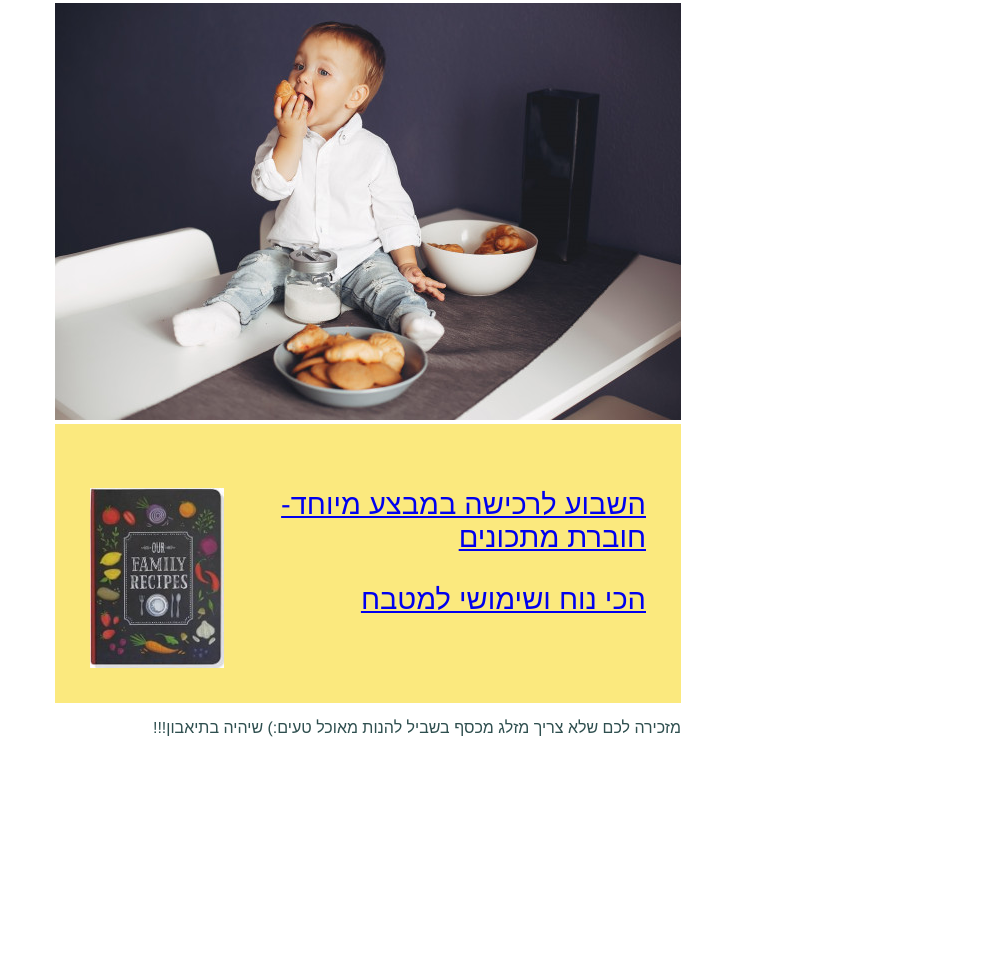
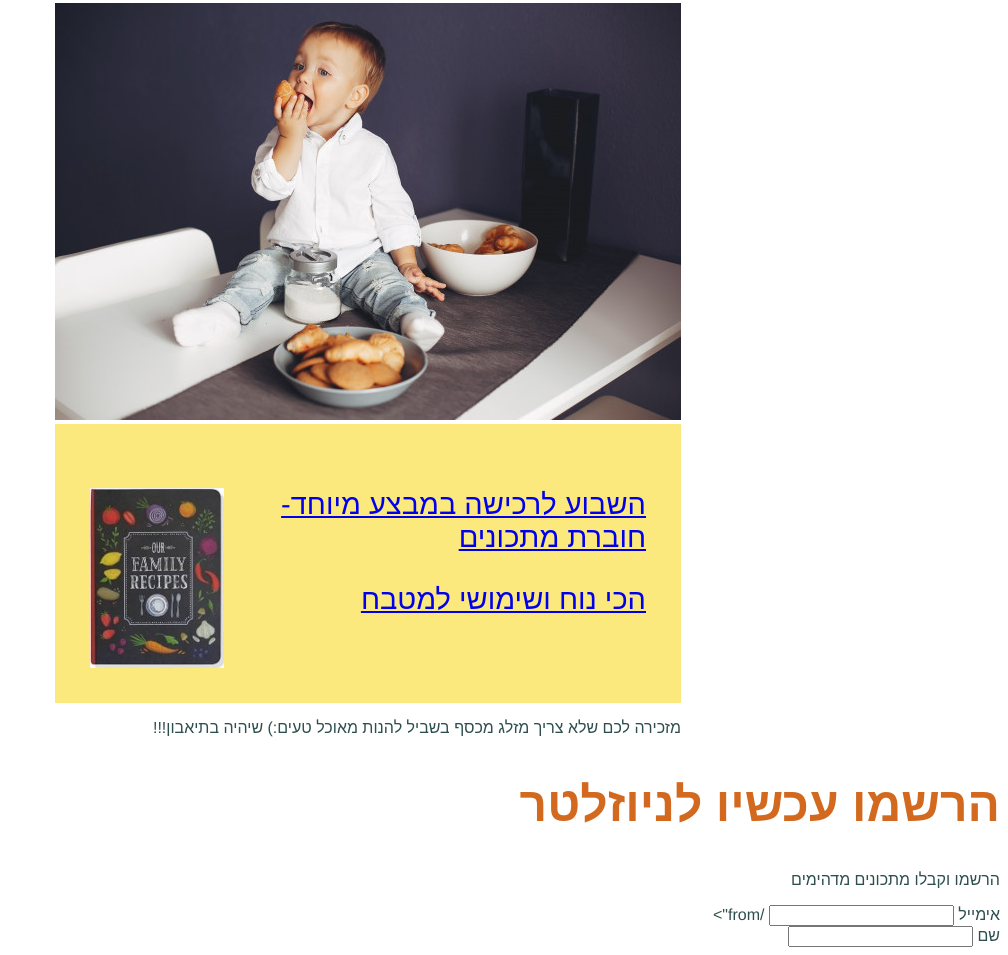
Before and after one commit to hodaya-kalman/hodaya, a plain HTML site: page 1.html in a window 1280 px wide. Shown: the part 1423-2378 px from the top of the page, without its empty margins (272-1280 px from the left). Before the commit the page ends 2176 px from the top, so only its background shows below. Drawn offline with nearby package versions, Linux system fonts and the light colour scheme; a web font is replaced by a local one.

Commit message:
Update 1.html

```diff
--- a/1.html
+++ b/1.html
@@ -59,3 +59,21 @@
    <p> מזכירה לכם שלא צריך מזלג מכסף בשביל להנות מאוכל טעים:) שיהיה בתיאבון!!!</p>
     </div>
 </body></html>
+
+
+
+
+<body>
+<div class="news">
+    <h2> הרשמו עכשיו לניוזלטר</h2>
+    <p> הרשמו וקבלו מתכונים מדהימים</p>
+    <form action="">
+    <label>
+        אימייל
+        <input type="email">
+    </label>/from"></form>
+    שם
+    <input type="text">
+
+</div>
+</body>
```
